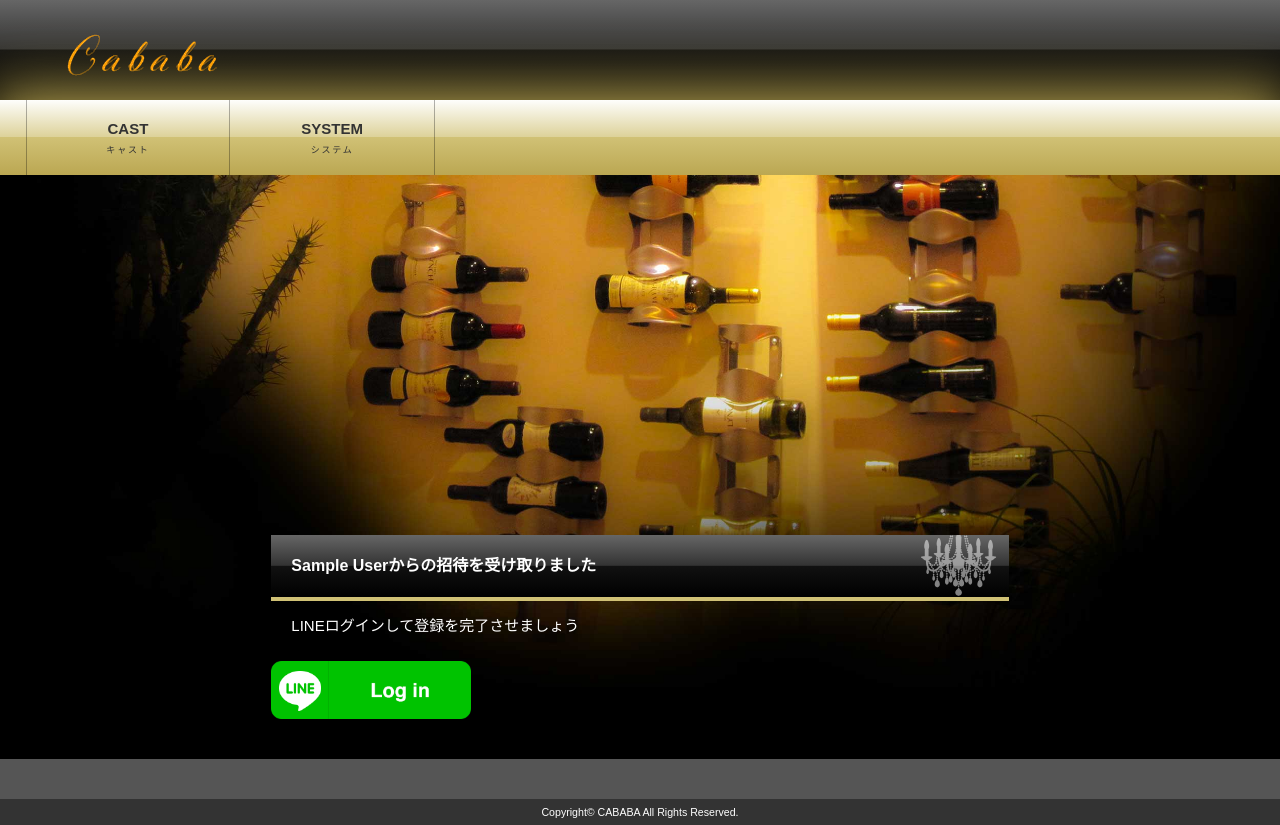
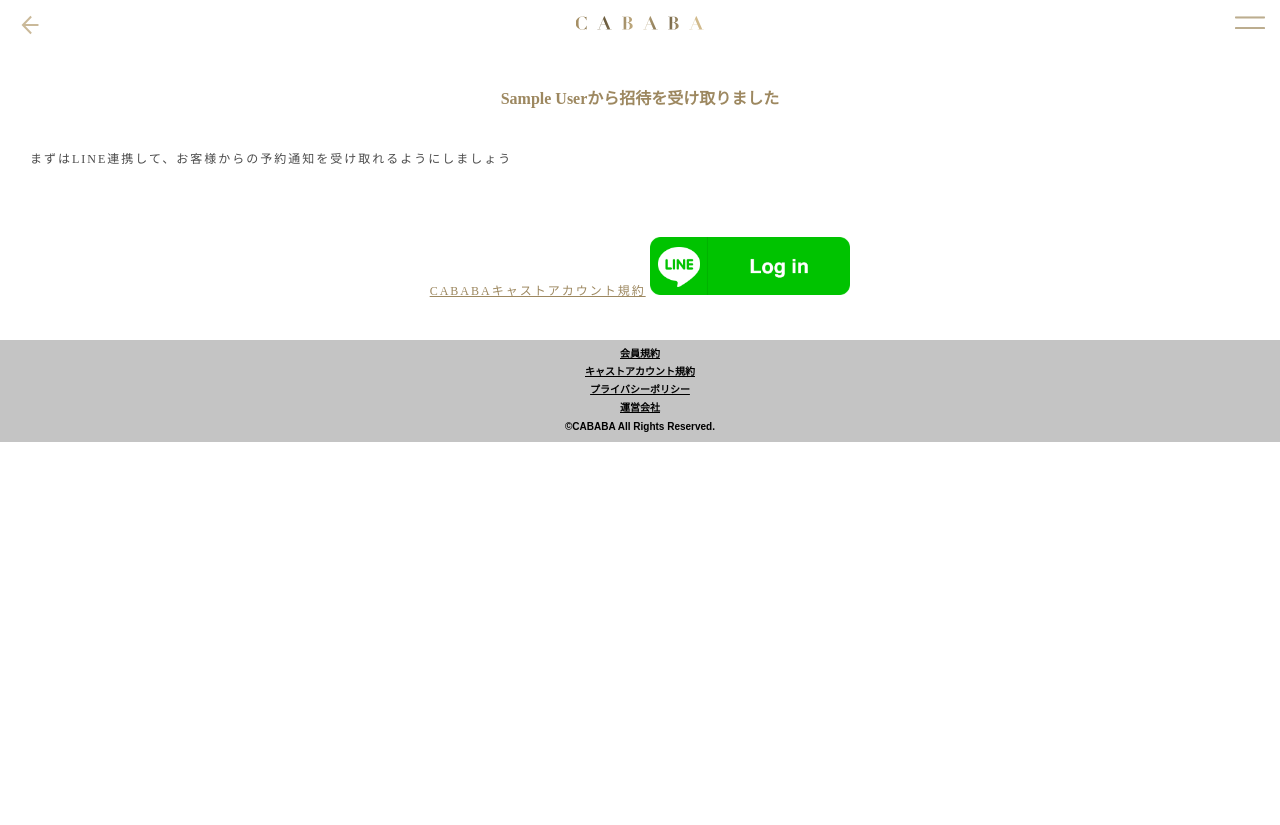
Before and after one commit to cababa-dev/cababa, a Django app: page /hostess/invite/00000000-0000-0000-0000-000000000001/ in a window 1280 px wide. After the commit the page ends 442 px from the top, so only its background shows below. Run offline with Django 3.2, Linux system fonts and the light colour scheme; tables that the repository leaves empty hold one stand-in row (values such as "Sample post"); some libraries are stand-ins or nearby versions.

Commit message:
管理画面から作成済みのキャストを招待する機能を追加

```diff
--- a/cababa/templatetags/cababa_extras.py
+++ b/cababa/templatetags/cababa_extras.py
@@ -10,3 +10,7 @@
     if value == 0:
         return '非公開'
     return japanmap.pref_names[value]
+
+@register.filter
+def absolute_url(path, request):
+    return request.build_absolute_uri(path)
--- a/hostess/services.py
+++ b/hostess/services.py
@@ -32,10 +32,23 @@
 
     # LINEプロフィールからユーザーを作成してログイン実行
     def do_login(self, id_token, profile):
-        # ユーザーの取得/作成
-        user_id = profile.get('sub')
-        username = user_id + '_hostess'
-        user, created = User.objects.get_or_create(username=username, line_user_id=user_id, user_type=User.UserTypes.HOSTESS)
+        line_user_id = profile.get('sub')
+        username = line_user_id + '_hostess'
+
+        state = self.request.GET.get("state")
+        state = json.loads(state)
+        user_id = state.get('invitation_hostess')
+
+        if user_id:
+            # もし作成済みのユーザーに招待を受けた場合は
+            # ユーザーを取得する
+            user = User.objects.get(user_id=user_id)
+            user.line_user_id = line_user_id
+            user.username = username
+        else:
+            # ユーザーの取得/作成
+            user, created = User.objects.get_or_create(username=username, line_user_id=line_user_id, user_type=User.UserTypes.HOSTESS)
+
         user.id_token = id_token
         user.save()
         # ログイン実行
--- a/hostess/templates/hostess/invite.html
+++ b/hostess/templates/hostess/invite.html
@@ -1,15 +1,20 @@
-{% extends 'partials/base.html' %}
+{% extends 'cababa/partials/base.html' %}
 {% load static %}
-{% block title %}ホステス登録{% endblock %}
+{% block title %}キャスト招待{% endblock %}
 
 {% block content %}
 
 {% if error %}
-    <div class="alert alert-danger" role="alert">{{ error }}</div>
+    <div class="alert">{{ error }}</div>
 {% endif %}
 
-<h2>{{ group.name }}からの招待を受け取りました</h2>
-<p>LINEログインして登録を完了させましょう</p>
+<div class="hostess-invite">
+    <h2>{{ hostess.group.name }}から招待を受け取りました</h2>
+    <p>まずはLINE連携して、お客様からの予約通知を受け取れるようにしましょう</p>
 
-<a href="{{ login_url }}"><img src="{% static 'images/btn_login_base.png' %}" width=200></a>
+    <h3>
+        <a class="hostess_agreement" href="{% url 'cast_agreement_view' %}">CABABAキャストアカウント規約</a>
+        <a href="{{ login_url }}"><img src="{% static 'images/btn_login_base.png' %}"></a>
+    </h3>
+</div>
 {% endblock %}
--- a/hostess/urls.py
+++ b/hostess/urls.py
@@ -11,5 +11,5 @@
     path('signup/done/', views.SignUpDoneView.as_view(), name='signup_done'),
     path('bot/webhook/', views.LineBotWebhookView.as_view(), name='bot_webhook'),
     path('invite/groups/<str:group_id>/', views.HostessGroupInviteView.as_view(), name='invite_group'),
-    path('invite/<str:group_id>/', views.HostessInviteView.as_view(), name='invite'),
+    path('invite/<str:user_id>/', views.HostessInviteView.as_view(), name='invite'),
 ]
--- a/hostess/views.py
+++ b/hostess/views.py
@@ -116,15 +116,15 @@
 class HostessInviteView(View):
     template = 'hostess/invite.html'
 
-    def get_queryset(self, group_id):
-        querysets = user_models.Group.objects.get(group_id=group_id)
+    def get_queryset(self, user_id):
+        querysets = user_models.User.objects.get(user_id=user_id)
         return querysets
 
-    def get(self, request, group_id):
-        group = self.get_queryset(group_id)
+    def get(self, request, user_id):
+        hostess = self.get_queryset(user_id)
         service = services.LineLoginService(request)
-        login_url = service.login_url(context=dict(invitation=str(group.group_id)))
-        context = dict(group=group, login_url=login_url)
+        login_url = service.login_url(context=dict(invitation_hostess=str(hostess.user_id)))
+        context = dict(hostess=hostess, login_url=login_url)
         return render(request, self.template, context)
 
 
--- a/static/main.css
+++ b/static/main.css
@@ -639,6 +639,66 @@
     -ms-transform: translate(-150%, 0%);
 }
 
+
+/* ホステス招待ページ */
+.hostess-invite h2 {
+    text-align: center;
+    font-size: 16px;
+    font-weight: 700;
+    color: #9D8860;
+    margin: 40px 0;
+}
+
+.hostess-invite p {
+    font-size: 12px;
+    font-weight: 500;
+    color: #4B4B4B;
+    margin: 0 30px;
+    letter-spacing: 2px;
+}
+
+.hostess-invite h3 {
+    text-align: center;
+    margin: 40px auto;
+}
+
+.hostess-invite a {
+    font-size: 12px;
+    font-weight: 400;
+    color: #9D8860;
+    letter-spacing: 2px;
+}
+
+.hostess-invite img {
+    width: 200px;
+    text-align: center;
+    margin-top: 30px;
+}
+
+
+/* ホステス招待ページ */
+.hostess-signup-done {
+    margin-bottom: 100px;
+}
+
+.hostess-signup-done h2 {
+    text-align: center;
+    font-size: 16px;
+    font-weight: 700;
+    color: #9D8860;
+    margin: 40px 0;
+}
+
+.hostess-signup-done p {
+    font-size: 12px;
+    font-weight: 500;
+    color: #4B4B4B;
+    margin: 0 30px;
+    margin-bottom: 20px;
+    letter-spacing: 1px;
+}
+
+
 /* 利用規約 */
 .markdown {
     font-family: YuGothic, "Yu Gothic", sans-serif;
```
Also changed, not shown: hostess/templates/hostess/invite_group.html (+2 -5 lines), hostess/templates/hostess/signup_done.html (+7 -5 lines), reservations/templates/reservation/hostess/index.html (+16 -0 lines), staff/templates/staff/hostess/list.html (+27 -0 lines).
